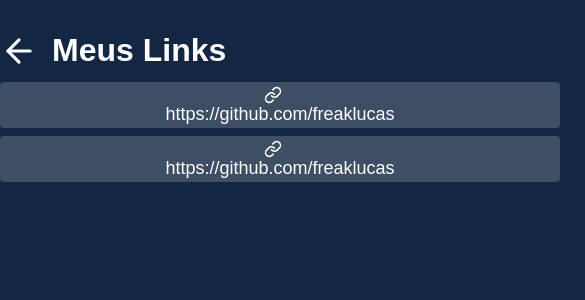
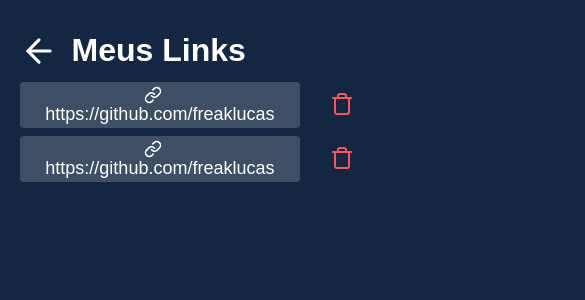
Before and after one commit to freaklucas/link, a React (Create React App) app: page /links in a window 390 px wide. Shown: the top 300 px of the page, 585 px wide, since content can reach past the window. Built offline with nearby package versions, Linux system fonts and the light colour scheme.

Commit message:
Responsividade links ok

```diff
--- a/src/pages/Links/links.css
+++ b/src/pages/Links/links.css
@@ -45,10 +45,37 @@
 
 .link svg {
     margin-right: 14px;
+}
 
+.link {
+    white-space: nowrap;
+    overflow: hidden;
+    text-overflow: ellipsis;
 }
 
 .link-delete {
     border: 0;
     background: transparent;
 }
+
+@media(max-width: 715px) {
+    .links-container {
+        width: 90%;
+    }
+
+    .logo h1 {
+        font-size: 40px;
+    }
+
+    .links-item{
+        width: 100%;
+    }
+
+    .link {
+        width: 100%;
+    }
+
+    .link-svg {
+        display: none;
+    }
+}
```
